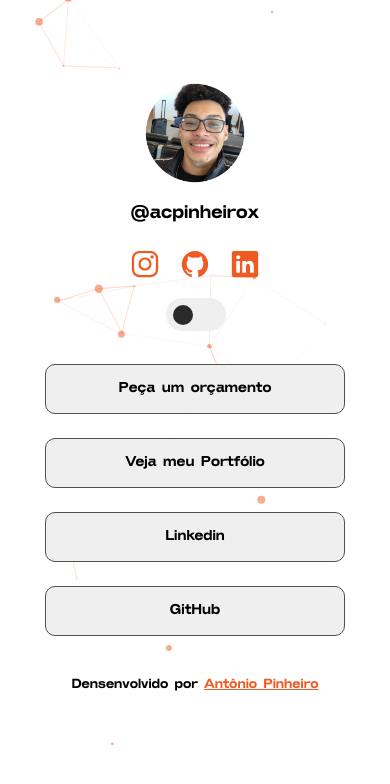
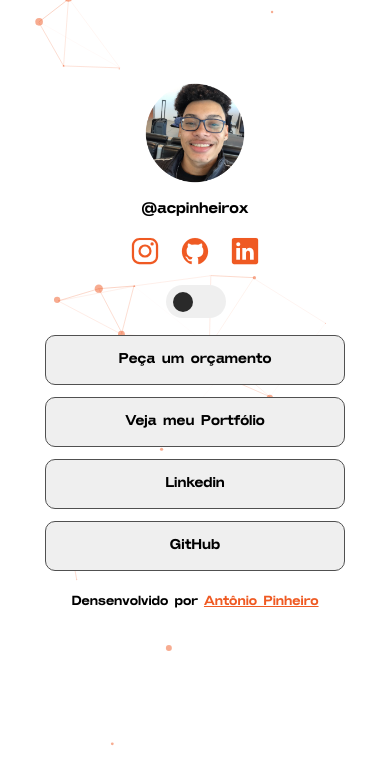
Before and after one commit to apinheirox/links-bio, a plain HTML site: page index.html in a window 390 px wide. Drawn offline with nearby package versions, Linux system fonts and the light colour scheme.

Commit message:
Update main.css

```diff
--- a/main.css
+++ b/main.css
@@ -181,7 +181,7 @@ body.dark-mode .icon-links a {
         max-width: 350px;
         width: 300px; /* Utiliza toda a largura do elemento pai */
         height: 50px;
-        margin: 12px auto;
+        margin: 6px auto;
         color: #000000; /* Centraliza o botão */
     }
 
@@ -191,8 +191,8 @@ body.dark-mode .icon-links a {
     }
 
     .text-links {
-        font-size: 12px;
-        margin-bottom: 10px;
+        font-size: 10px;
+        margin-bottom: 5px;
     }
 
     .img-perfil img {
@@ -200,4 +200,10 @@ body.dark-mode .icon-links a {
         height: 150px;
         margin-bottom: -20px;
     }
+    .theme-checkbox{
+        margin-bottom: -5px;
+    }
+    .footer-links{
+        margin-top: -12px;
+    }
 }
```
